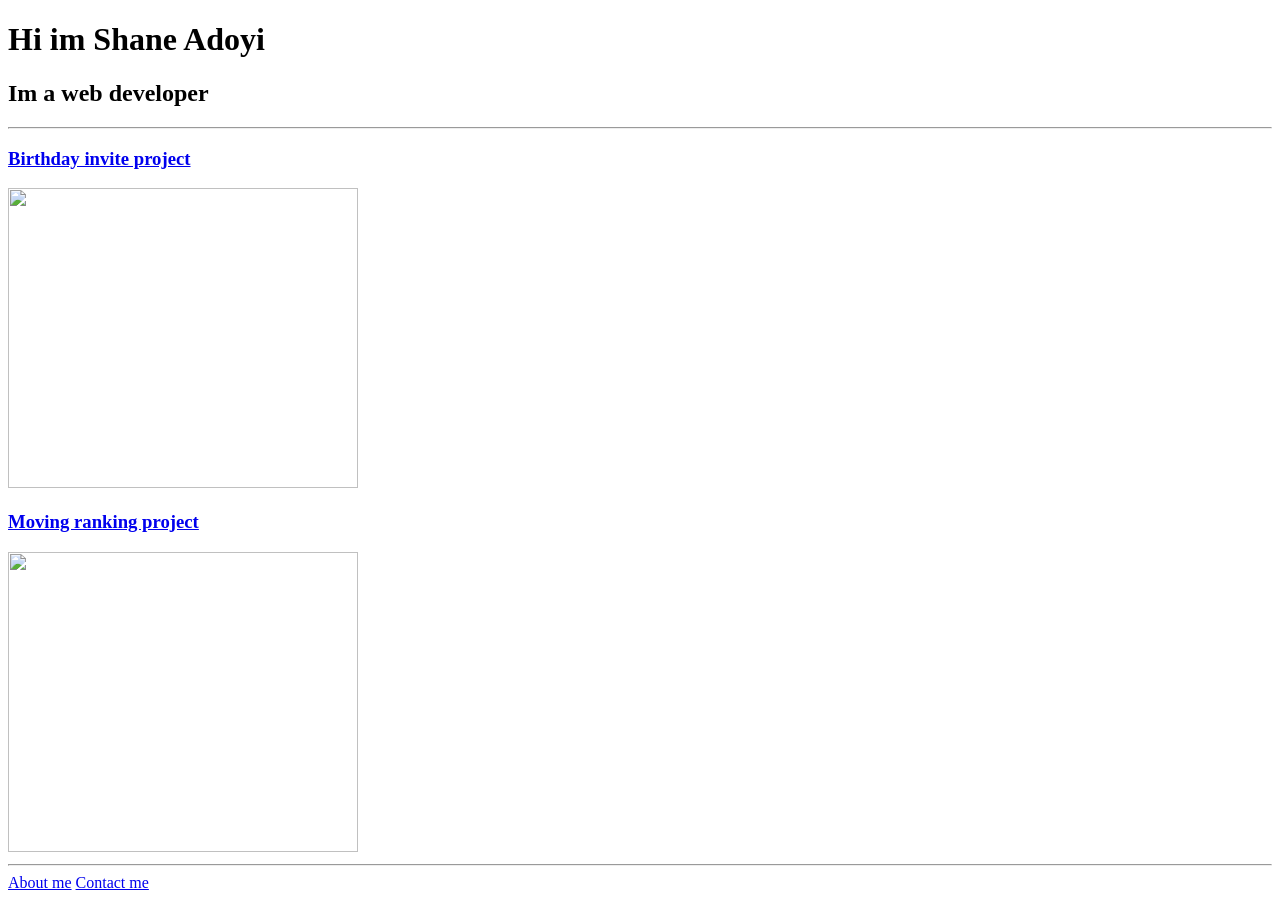
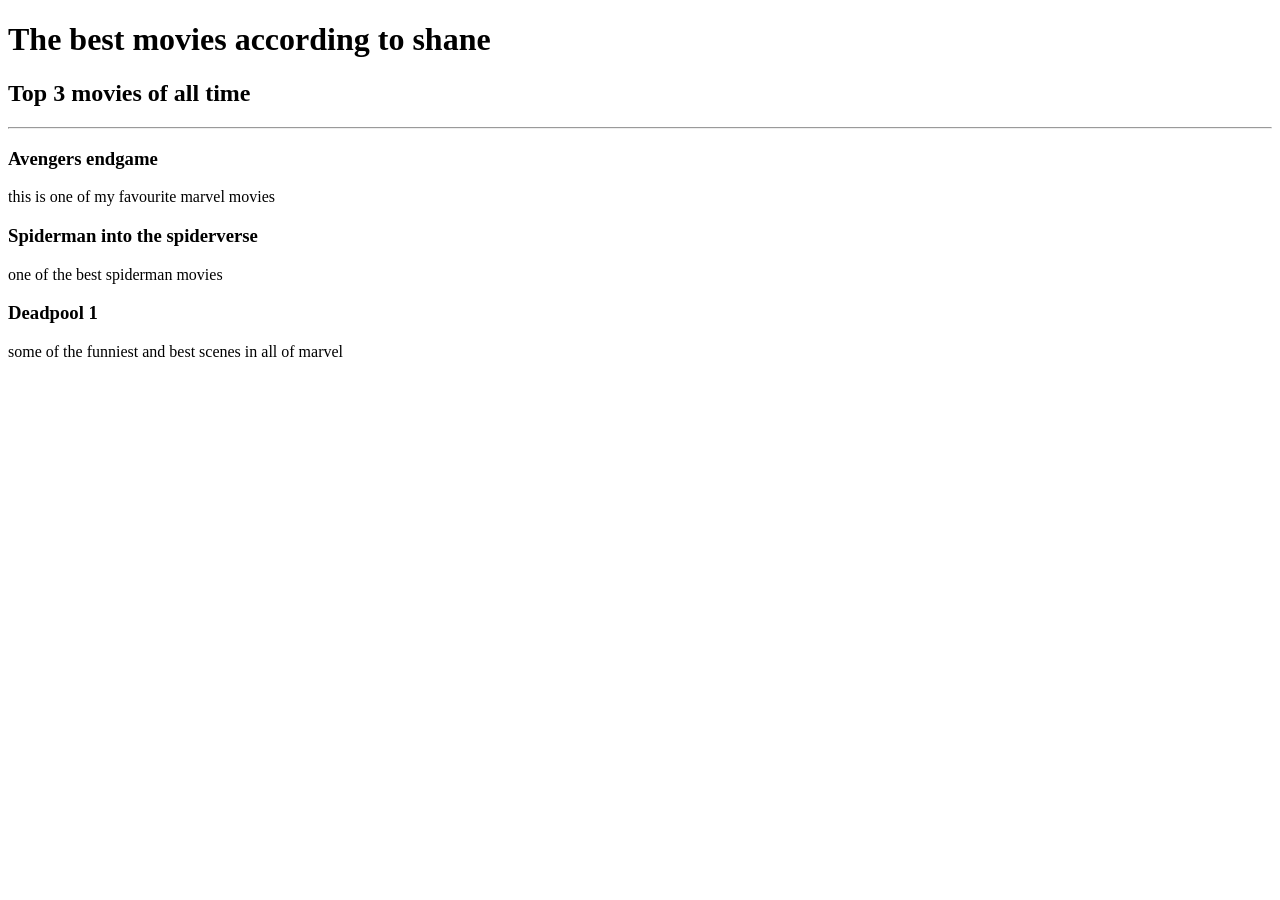
Before and after one commit to shanetheone/portfolio.html, a plain HTML site: page index.html in a window 1280 px wide. After the commit the page ends 800 px from the top, so only its background shows below. Drawn offline with Linux system fonts and the light colour scheme.

Commit message:
Add files via upload

```diff
--- a/index.html
+++ b/index.html
@@ -1,34 +1,11 @@
-<!-- TODO 1: Create the HTML Boilerplate -->
-<!DOCTYPE html>
-<html lang="en">
-<head>
-    <meta charset="UTF-8">
-    <meta name="viewport" content="width=device-width, initial-scale=1.0">
-    <title>Document</title>
-</head>
-<body>
-  <h1>Hi im Shane Adoyi </h1>
-  <h2>Im a web developer</h2>
-  <hr>
-  <h3><a href="./public/birthday-invite.html">Birthday invite project</a></h3>
-  <img src="./assets/images/birthday-invite.png" alt="" width="350" height="300">
-
-  <h3><a href="./public/movie-ranking.html">Moving ranking project</a></h3>
-  <img src="./assets/images/movie-ranking.png" alt="" width="350" height="300">
-  <hr>
-  <a href="./public/about.html">About me</a> <a href="./public/contact.html">Contact me</a>
-</body>
-</html>
-<!-- TODO 2: Add Your previous projects' HTML into the public folder -->
-
-<!-- TODO 3: Take screenshots of your project previews and add the images to the images folder -->
-
-<!-- TODO 4: Add titles/subtitles etc. -->
-
-<!-- TODO 5: Add a link to the project pages -->
-
-<!-- TODO 6: Add images to show the project previews
-HINT for TODO 6: You can use the height attribute set to 200 to make the image smaller:
-https://developer.mozilla.org/en-US/docs/Web/HTML/Element/img#attr-height -->
-
-<!-- TODO 7: Add the Contact Me and About Me page links -->
+<!-- Write your code below -->
+ <!DOCTYPE html>
+ <h1>The best movies according to shane</h1>
+ <h2>Top 3 movies of all time</h2>
+ <hr>
+ <h3>Avengers endgame</h3>
+ <p>this is one of my favourite marvel movies</p>
+    <h3>Spiderman into the spiderverse</h3>
+    <p>one of the best spiderman movies</p>
+    <h3>Deadpool 1</h3>
+    <p>some of the funniest and best scenes in all of marvel</p>
```
